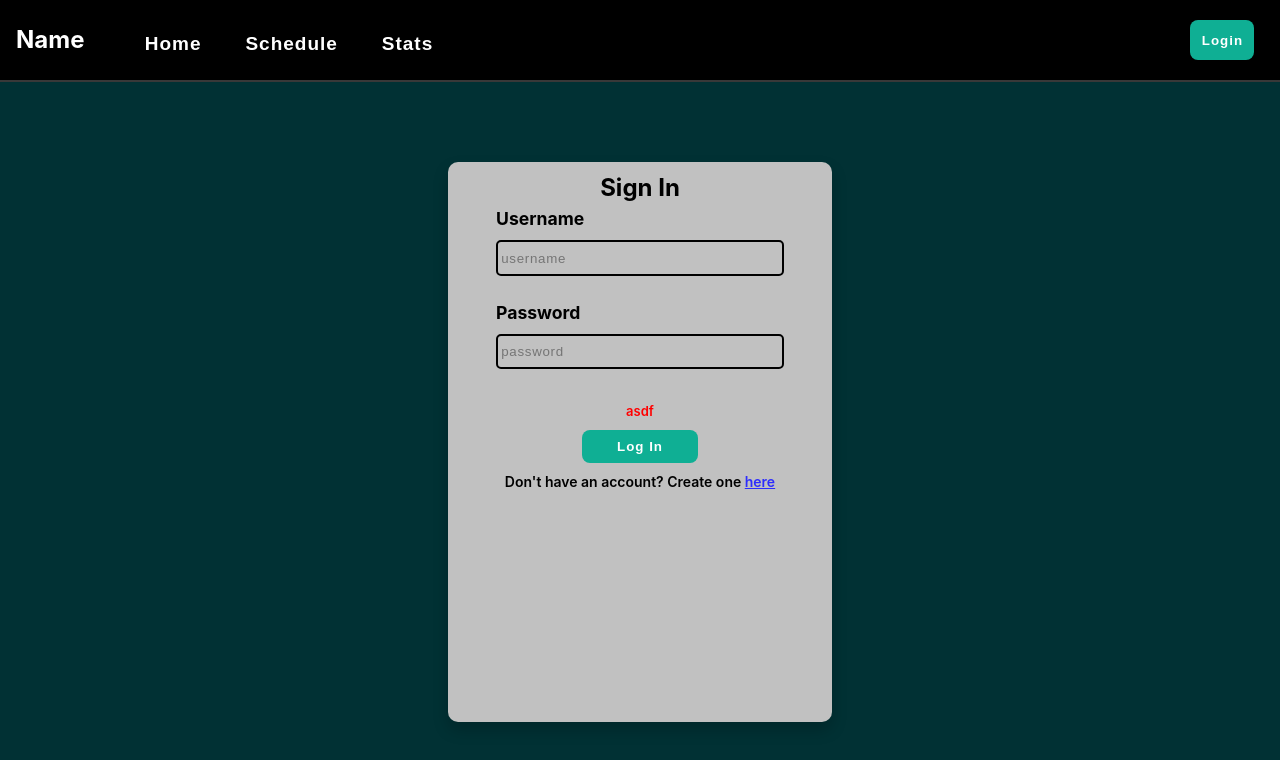
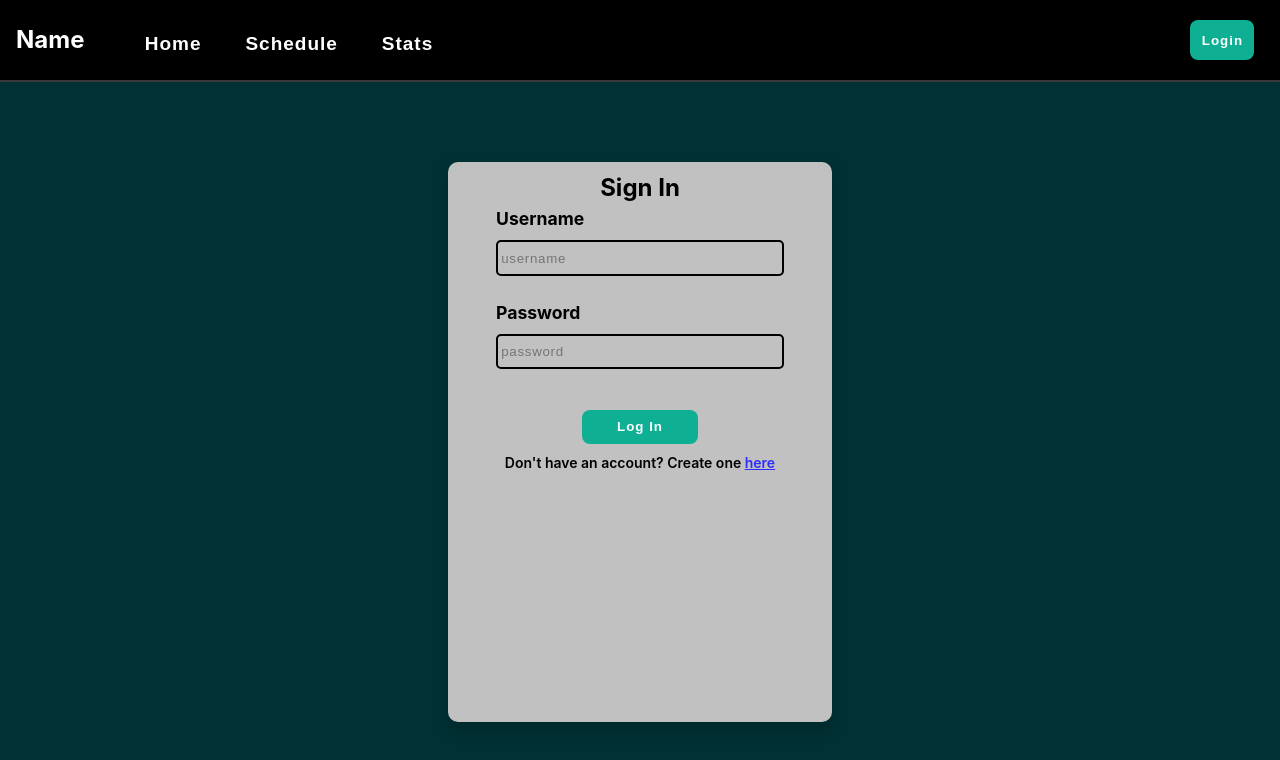
Before and after one commit to TheBigTig24/fantasy, a React (Vite) app in the folder client/: page /login in a window 1280 px wide. Shown: the top 760 px of the page. Built offline with nearby package versions, Linux system fonts and the light colour scheme.

Commit message:
slight config change

```diff
--- a/client/src/pages/Login.tsx
+++ b/client/src/pages/Login.tsx
@@ -69,7 +69,7 @@ const Login = () => {
                     <p id='password'>Password</p>
                     <input onChange={(e) => setPassword(e.target.value)} placeholder="password" type='password'></input>
                 </div>
-                <p id='err-msg'>asdf</p>
+                <p id='err-msg'></p>
                 <button id='sign-in' onClick={handleSubmit}>Log In</button>
                 <p id='before-here'>Don't have an account? Create one <a onClick={navCreate} id='here'>here</a></p>
             </div>
--- a/client/tsconfig.app.json
+++ b/client/tsconfig.app.json
@@ -22,5 +22,5 @@
     "noFallthroughCasesInSwitch": true,
     "noUncheckedSideEffectImports": true
   },
-  "include": ["src"]
+  "include": ["src", "src/**/*.tsx"]
 }
```
